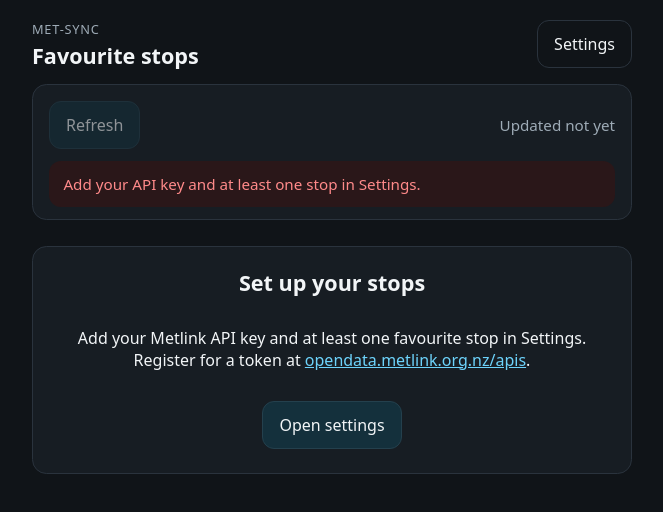
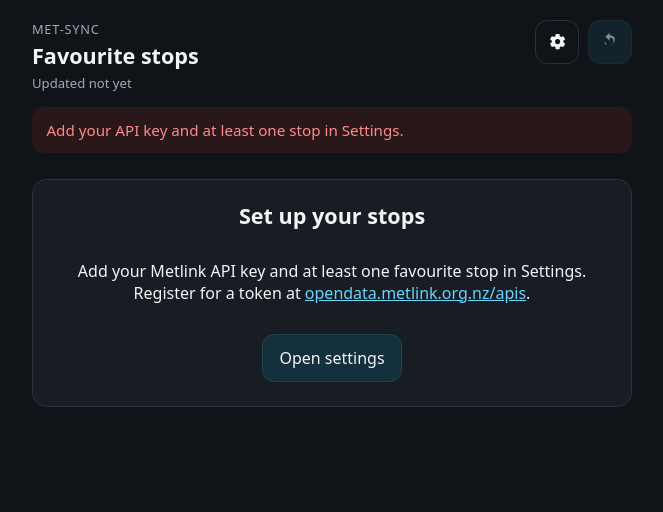
Before and after one commit to JaronSteenson/met-sync, a plain HTML site: page index.html in a window 1280 px wide. Shown: the whole page, without its empty margins (308-971 px from the left). Drawn offline with Linux system fonts and the light colour scheme.

Commit message:
Tighten header controls and bump cache

```diff
--- a/app.js
+++ b/app.js
@@ -27,6 +27,7 @@
   timeZone: NZ_TIMEZONE,
   hour: 'numeric',
   minute: '2-digit',
+  second: '2-digit',
   hour12: true,
   day: 'numeric',
   month: 'short'
--- a/index.html
+++ b/index.html
@@ -17,17 +17,23 @@
       <div>
         <p class="eyebrow">Met-sync</p>
         <h1>Favourite stops</h1>
+        <p id="lastUpdated" class="meta meta-quiet" aria-live="polite">Updated not yet</p>
       </div>
       <nav class="topbar-actions" aria-label="Primary">
-        <a class="button button-secondary" href="./settings">Settings</a>
+        <a class="button button-secondary icon-button" href="./settings" aria-label="Open settings" title="Settings">
+          <svg class="icon-svg" viewBox="0 0 24 24" aria-hidden="true" focusable="false">
+            <path d="M19.14 12.94a7.94 7.94 0 0 0 .06-.94 7.94 7.94 0 0 0-.06-.94l2.03-1.58a.5.5 0 0 0 .12-.64l-1.92-3.32a.5.5 0 0 0-.6-.22l-2.39.96a7.2 7.2 0 0 0-1.63-.94l-.36-2.54a.5.5 0 0 0-.49-.42h-3.84a.5.5 0 0 0-.49.42l-.36 2.54a7.2 7.2 0 0 0-1.63.94l-2.39-.96a.5.5 0 0 0-.6.22L2.71 8.84a.5.5 0 0 0 .12.64l2.03 1.58a7.94 7.94 0 0 0-.06.94c0 .32.02.63.06.94L2.83 14.52a.5.5 0 0 0-.12.64l1.92 3.32a.5.5 0 0 0 .6.22l2.39-.96c.5.39 1.05.7 1.63.94l.36 2.54a.5.5 0 0 0 .49.42h3.84a.5.5 0 0 0 .49-.42l.36-2.54c.58-.24 1.13-.55 1.63-.94l2.39.96a.5.5 0 0 0 .6-.22l1.92-3.32a.5.5 0 0 0-.12-.64l-2.03-1.58ZM12 15.2A3.2 3.2 0 1 1 12 8.8a3.2 3.2 0 0 1 0 6.4Z" fill="currentColor"/>
+          </svg>
+        </a>
+        <button id="refreshButton" class="button icon-button" type="button" aria-label="Refresh arrivals" title="Refresh">
+          <svg class="icon-svg" viewBox="0 0 24 24" aria-hidden="true" focusable="false">
+            <path d="M17.65 6.35A7.95 7.95 0 0 0 12 4V1L7 6l5 5V7a5 5 0 1 1-4.9 6h-2.02A7 7 0 1 0 17.65 6.35Z" fill="currentColor"/>
+          </svg>
+        </button>
       </nav>
     </header>
 
-    <section class="panel panel-tight">
-      <div class="toolbar">
-        <button id="refreshButton" class="button" type="button">Refresh</button>
-        <p id="lastUpdated" class="meta" aria-live="polite">Updated not yet</p>
-      </div>
+    <section class="panel panel-status">
       <p id="statusMessage" class="status" aria-live="polite">Loading stops…</p>
     </section>
 
--- a/styles.css
+++ b/styles.css
@@ -76,6 +76,8 @@
 
 .topbar-actions {
   flex-shrink: 0;
+  display: flex;
+  gap: 0.55rem;
 }
 
 .panel,
@@ -93,12 +95,10 @@
   padding-bottom: 0.75rem;
 }
 
-.toolbar {
-  display: flex;
-  justify-content: space-between;
-  align-items: center;
-  gap: 0.75rem;
-  margin-bottom: 0.75rem;
+.panel-status {
+  padding: 0;
+  background: transparent;
+  border: 0;
 }
 
 .button {
@@ -125,6 +125,18 @@
   border-color: var(--border);
 }
 
+.icon-button {
+  width: 2.75rem;
+  min-width: 2.75rem;
+  padding: 0;
+}
+
+.icon-svg {
+  width: 1.2rem;
+  height: 1.2rem;
+  display: block;
+}
+
 .status,
 .helper-text,
 .meta {
@@ -137,6 +149,12 @@
   padding: 0.8rem 0.9rem;
   border-radius: 0.75rem;
   background: var(--panel-alt);
+}
+
+.meta-quiet {
+  margin-top: 0.45rem;
+  font-size: 0.82rem;
+  line-height: 1.2;
 }
 
 .status-subtle {
--- a/sw.js
+++ b/sw.js
@@ -1,4 +1,4 @@
-const CACHE_NAME = 'metlink-quick-stops-v7';
+const CACHE_NAME = 'metlink-quick-stops-v8';
 const APP_SHELL = [
   './',
   './index.html',
```
Also changed, not shown: 1 other file.
